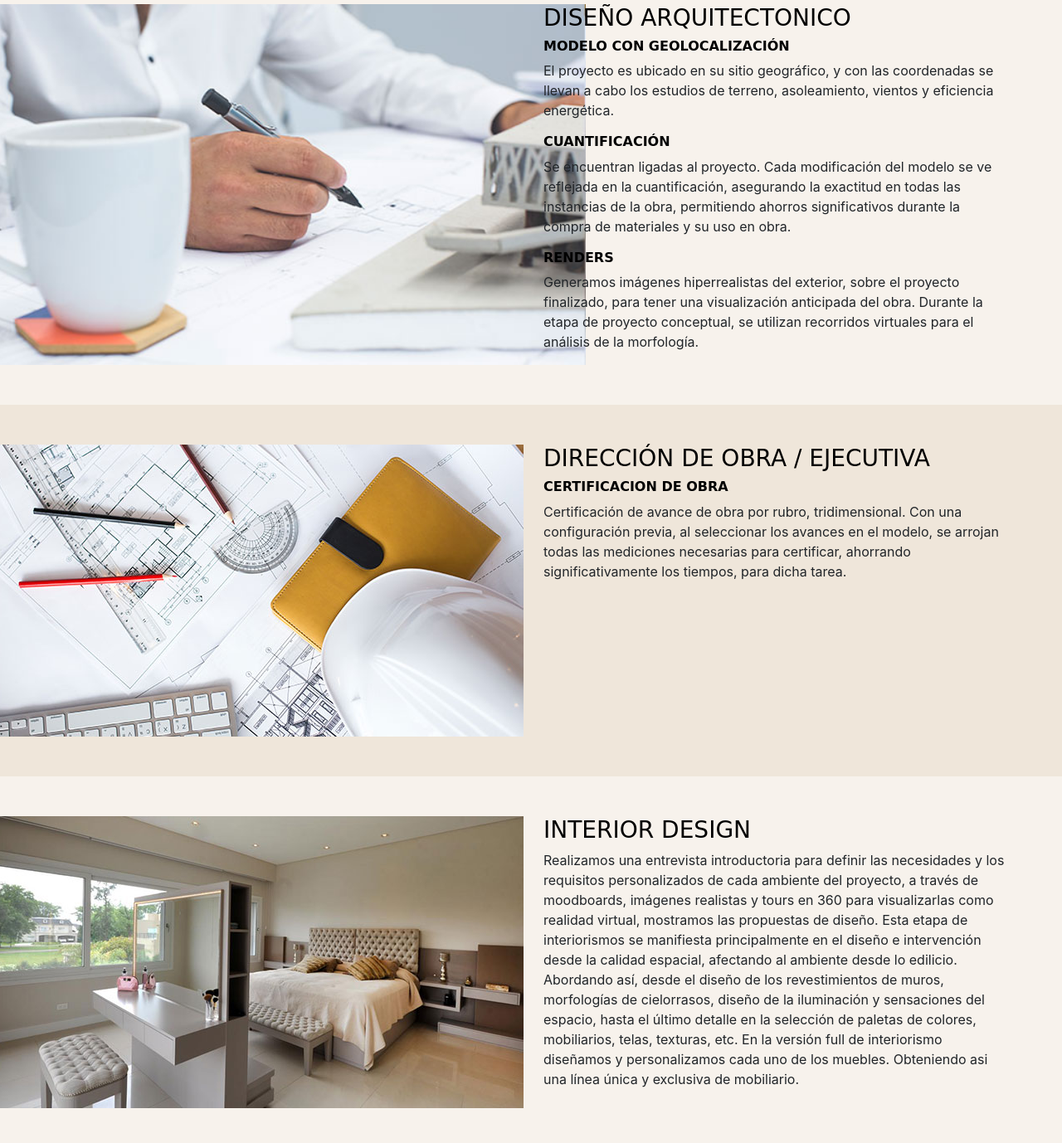
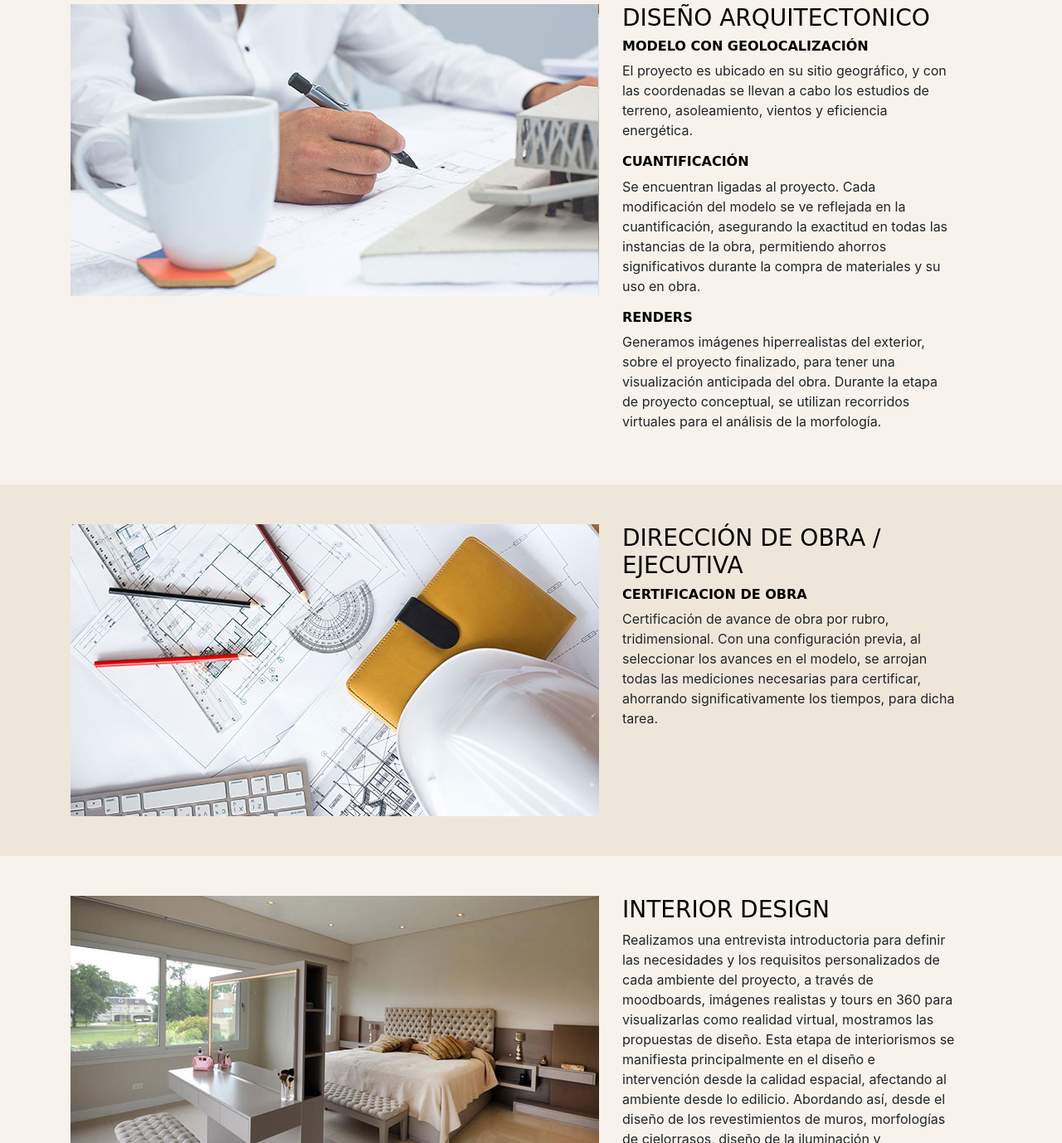
Before and after one commit to FacuVB/LB-Arquitectura, a website: page servicios.html in a window 1280 px wide. Shown: the part 243-1621 px from the top of the page at 83% size. Drawn offline with nearby package versions, Linux system fonts and the light colour scheme; a web font is replaced by a local one.

Commit message:
se modifica email.php y servicios.html

```diff
--- a/servicios.html
+++ b/servicios.html
@@ -81,16 +81,18 @@
         </nav>
     </header>
     <section class="pb-5">
+        <div class="container">
             <h2 class="d-flex justify-content-center pt-3 pb-5">SERVICIOS</h2>
             <div class="row">
-            <div class="col-lg-6 col-md-12 -col-sm-12 d-flex justify-content-center">
+                <div class="col-lg-7 col-md-12 -col-sm-12 ">
                     <img src="img/p-arquitec-lg-1.jpg" alt="">
                 </div>
-            <div class="col-lg-6 col-md-12 -col-sm-12">
+                <div class="col-lg-5 col-md-12 -col-sm-12">
                     <h3>DISEÑO ARQUITECTONICO</h3>
                     <h4 class="h4Servicios">MODELO CON GEOLOCALIZACIÓN</h4>
                     <p class="parrafoServicios">
-                    El proyecto es ubicado en su sitio geográfico, y con las coordenadas se llevan a cabo los estudios
+                        El proyecto es ubicado en su sitio geográfico, y con las coordenadas se llevan a cabo los
+                        estudios
                         de terreno, asoleamiento, vientos y eficiencia energética.
                     </p>
                     <h4 class="h4Servicios">CUANTIFICACIÓN</h4>
@@ -102,37 +104,44 @@
                     <h4 class="h4Servicios">RENDERS</h4>
                     <p class="parrafoServicios">
                         Generamos imágenes hiperrealistas del exterior, sobre el proyecto finalizado, para tener una
-                    visualización anticipada del obra. Durante la etapa de proyecto conceptual, se utilizan recorridos
+                        visualización anticipada del obra. Durante la etapa de proyecto conceptual, se utilizan
+                        recorridos
                         virtuales para el análisis de la morfología.
                     </p>
                 </div>
             </div>
+        </div>
     </section>
     <section class="bgSection pt-5 pb-5">
+        <div class="container">
             <div class="row">
-            <div class="col-lg-6 col-md-12 -col-sm-12 d-flex justify-content-center">
+                <div class="col-lg-7 col-md-12 -col-sm-12 ">
                     <img src="img/direccion-lg-4.jpg" alt="">
                 </div>
-            <div class="col-lg-6 col-md-12 -col-sm-12">
+                <div class="col-lg-5 col-md-12 -col-sm-12">
                     <h3>DIRECCIÓN DE OBRA / EJECUTIVA</h3>
                     <h4 class="h4Servicios">CERTIFICACION DE OBRA</h4>
                     <p class="parrafoServicios">
                         Certificación de avance de obra por rubro, tridimensional. Con una configuración previa, al
-                    seleccionar los avances en el modelo, se arrojan todas las mediciones necesarias para certificar,
+                        seleccionar los avances en el modelo, se arrojan todas las mediciones necesarias para
+                        certificar,
                         ahorrando significativamente los tiempos, para dicha tarea.
                     </p>
                 </div>
             </div>
+        </div>
     </section>
     <section class="pt-5 pb-5">
+        <div class="container">
             <div class="row">
-            <div class="col-lg-6 col-md-12 -col-sm-12 d-flex justify-content-center">
+                <div class="col-lg-7 col-md-12 -col-sm-12">
                     <img src="img/interior-lg.jpg" alt="">
                 </div>
-            <div class="col-lg-6 col-md-12 -col-sm-12">
+                <div class="col-lg-5 col-md-12 -col-sm-12">
                     <h3>INTERIOR DESIGN</h3>
                     <p class="parrafoServicios">
-                    Realizamos una entrevista introductoria para definir las necesidades y los requisitos personalizados
+                        Realizamos una entrevista introductoria para definir las necesidades y los requisitos
+                        personalizados
                         de cada ambiente del proyecto, a través de moodboards, imágenes realistas y tours en 360 para
                         visualizarlas como realidad virtual, mostramos las propuestas de diseño.
 
@@ -142,9 +151,11 @@
                         espacio, hasta el último detalle en la selección de paletas de colores, mobiliarios, telas,
                         texturas, etc.
 
-                    En la versión full de interiorismo diseñamos y personalizamos cada uno de los muebles. Obteniendo
+                        En la versión full de interiorismo diseñamos y personalizamos cada uno de los muebles.
+                        Obteniendo
                         asi una línea única y exclusiva de mobiliario.
                     </p>
+                </div>
             </div>
         </div>
     </section>
@@ -180,7 +191,8 @@
                                 class="fab fa-instagram"></i></a>
                     </li>
                     <li class="nav-item">
-            <a class="nav-link itemFooter" href="http://twitter.com" title="Twitter"><i class="fab fa-twitter"></i></a>
+                        <a class="nav-link itemFooter" href="http://twitter.com" title="Twitter"><i
+                                class="fab fa-twitter"></i></a>
                     </li>
                     <li class="nav-item">
                         <a class="nav-link itemFooter" href="http://linkedin.com" title="LinkedIn"><i
```
Also changed, not shown: 1 other file. Lines whose indentation alone changed are shown as unchanged.
